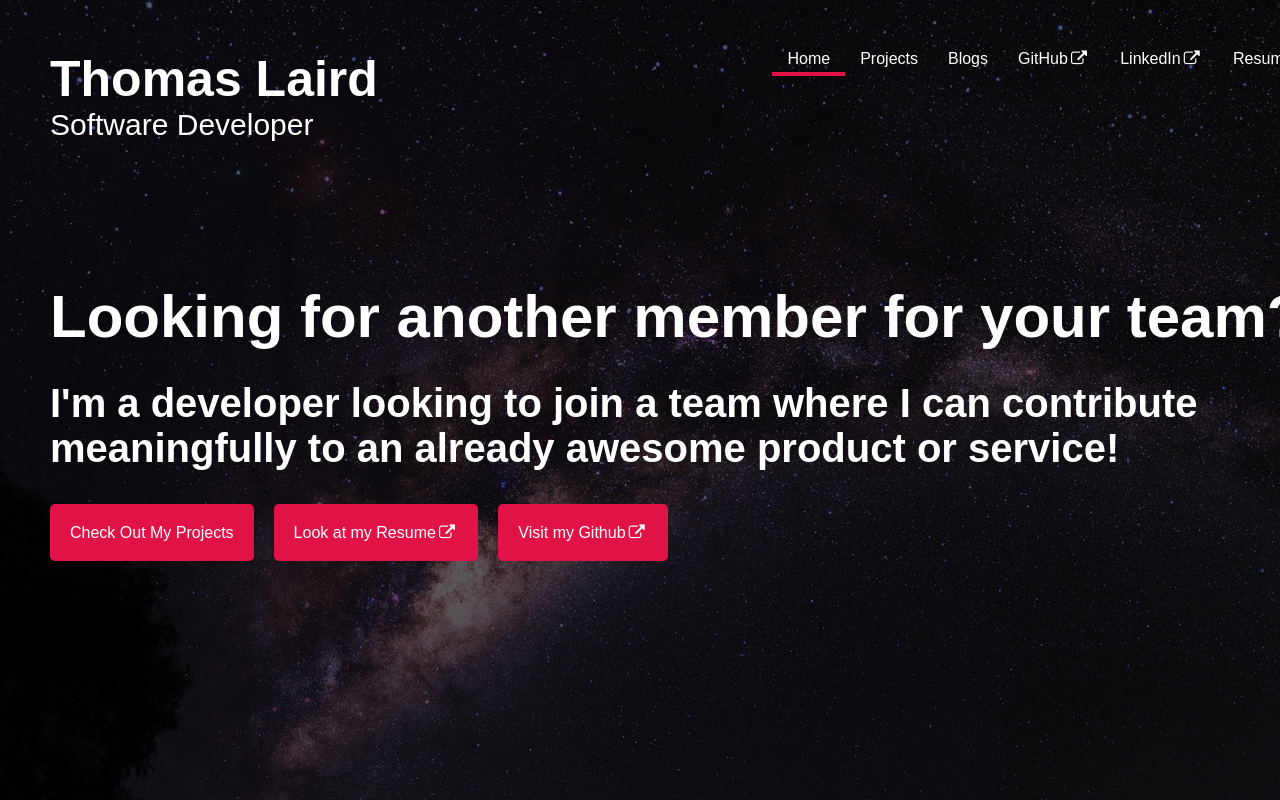
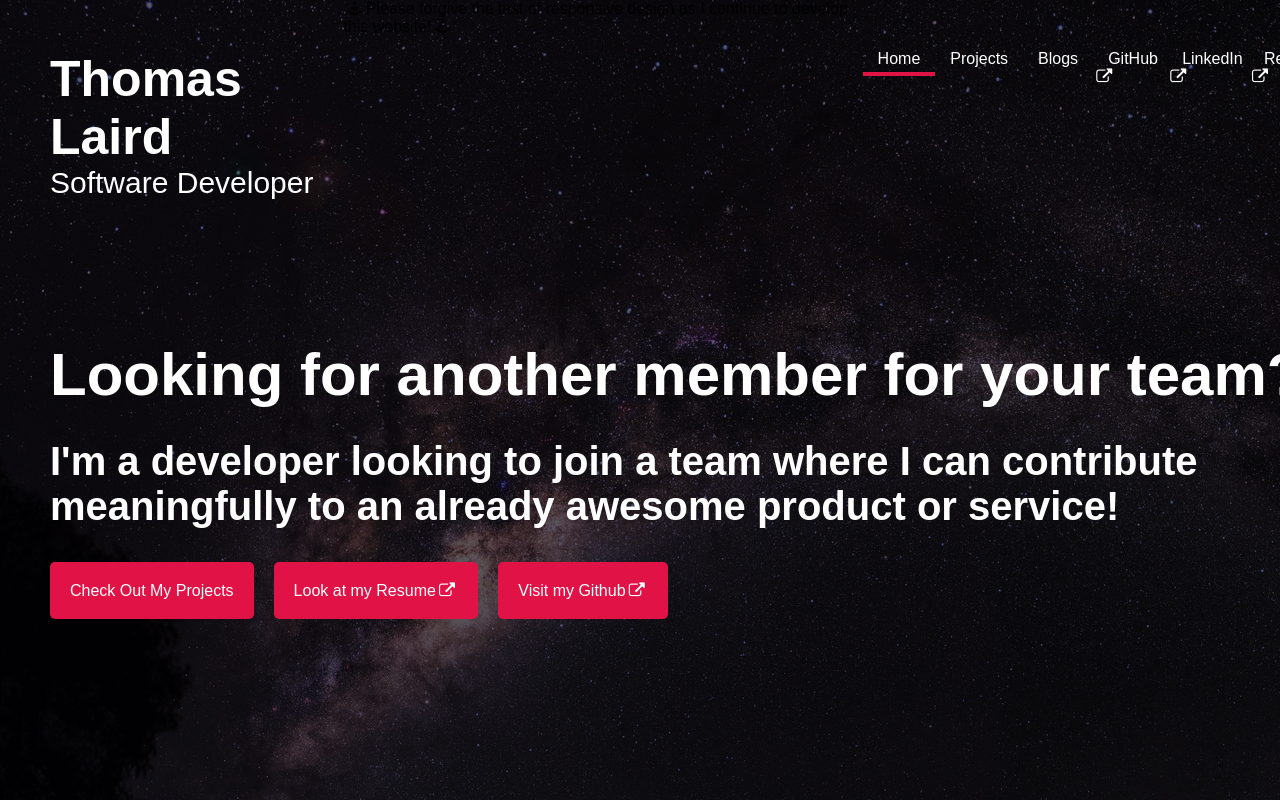
Before and after one commit to t-laird/t-laird.github.io, a React (Create React App) app: page / in a window 1280 px wide. Shown: the top 800 px of the page. Built offline with nearby package versions, Linux system fonts and the light colour scheme.

Commit message:
add apology

```diff
--- a/src/Components/Header/Header.js
+++ b/src/Components/Header/Header.js
@@ -10,6 +10,7 @@ const Header = (props) => {
         <span>Thomas Laird</span>
         <span>Software Developer</span>
       </h1>
+      <span className="apology"><i className="icon-traffic-cone"></i>Please forgive the last of responsive design as I continue to develop this website!<i className="icon-traffic-cone"></i></span>
       <nav>
         <ul>
           <li><NavLink exact to="/">Home</NavLink></li>
```
